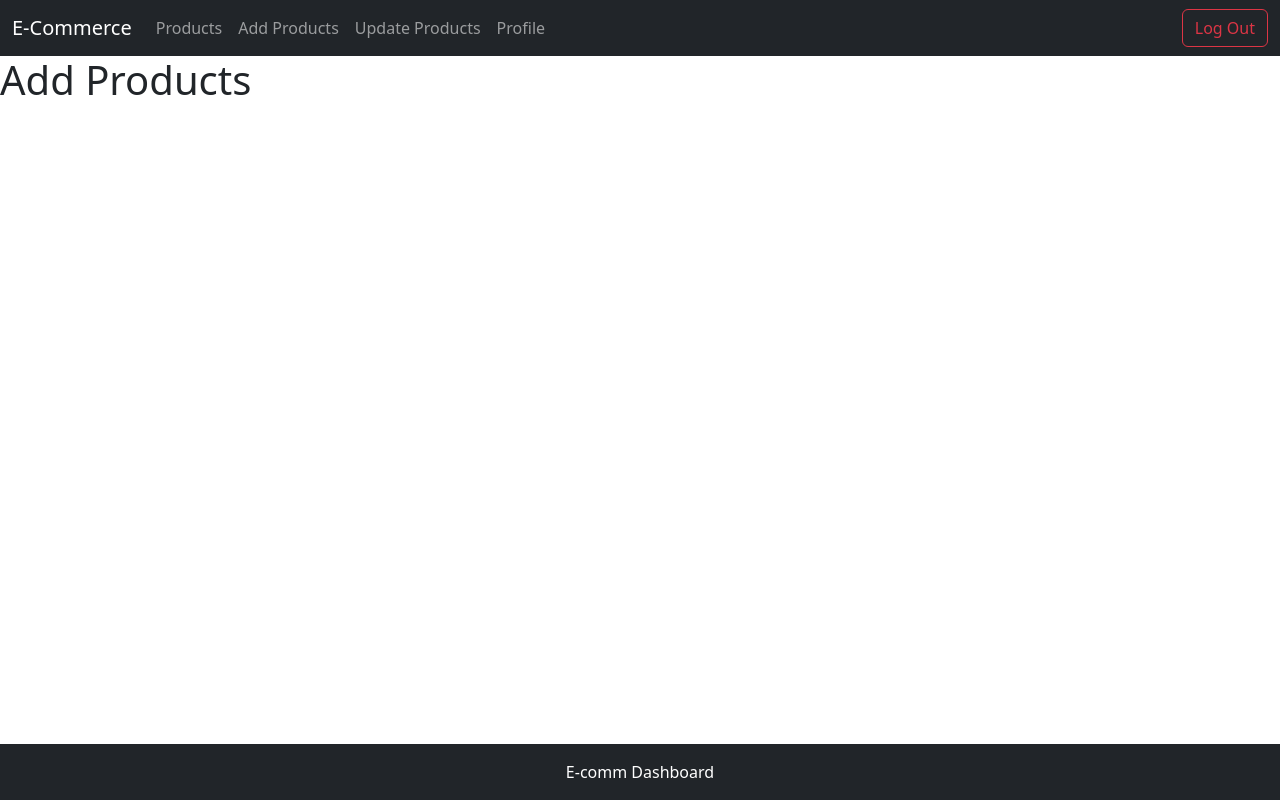
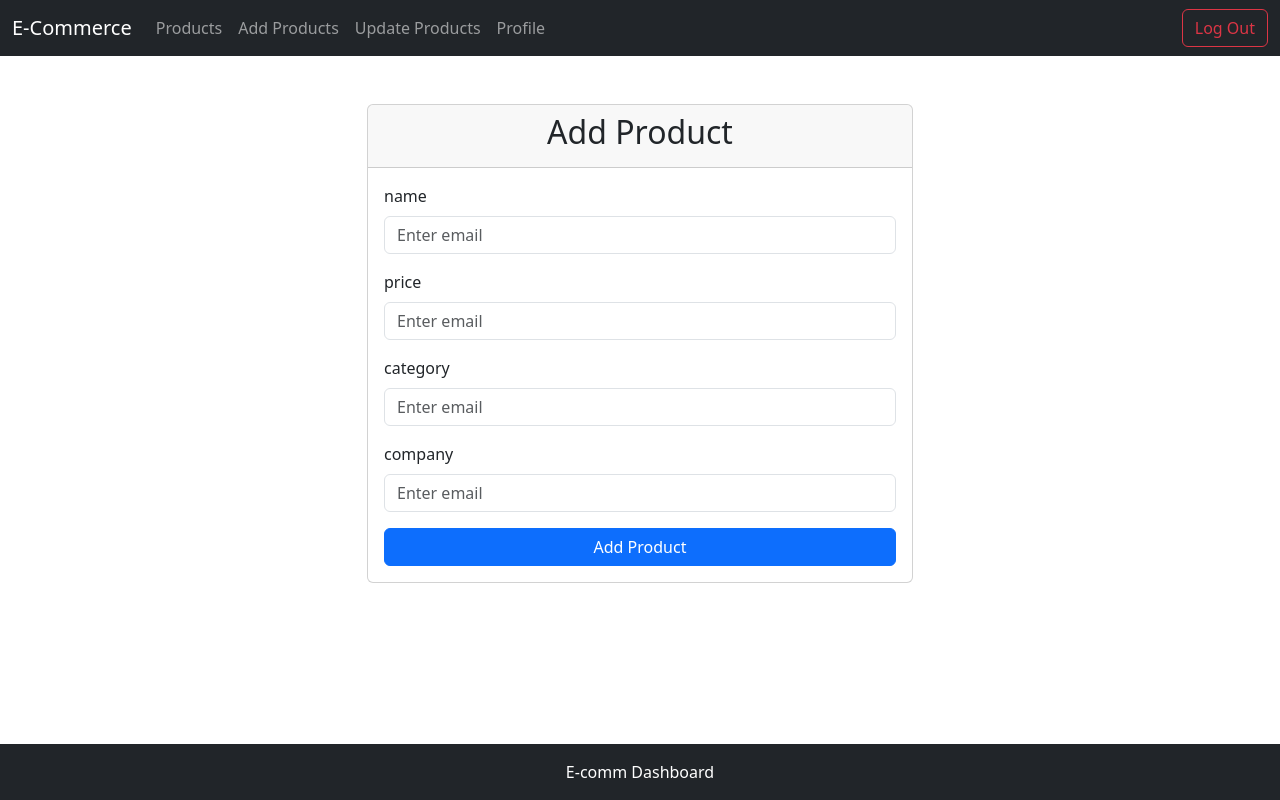
Before and after one commit to hassaan871/E-Dashboard-Frontend, a React (Create React App) app: page /add-products in a window 1280 px wide. Built offline with nearby package versions, Linux system fonts and the light colour scheme; sample sign-in values are in the browser's storage.

Commit message:
Add products ui component created

```diff
--- a/src/components/addProducts/AddProducts.js
+++ b/src/components/addProducts/AddProducts.js
@@ -1,11 +1,95 @@
-
+import { useState, useEffect } from "react";
+import { useNavigate } from "react-router-dom";
 
 const AddProducts = () => {
-    return(
-        <div>
-            <h1>Add Products</h1>
+
+    const [name, setName] = useState('')
+    const [price, setPrice] = useState('')
+    const [category, setCategory] = useState('')
+    const [userId, setUserId] = useState('6720e62e43aeb10a5d536b4d') //hardcoding userId for the time being
+    const [company, setCompany] = useState('')
+
+    const navigate = useNavigate()
+
+    useEffect(() => {
+        const auth = localStorage.getItem("user")
+        if(!auth){
+          navigate('/login')
+        }
+      }, [])
+
+    const handleSubmit = async (event) => {
+        console.warn(`name: ${name}`)
+        console.warn(`price: ${price}`)
+        console.warn(`category: ${category}`)
+        console.warn(`userId: ${userId}`)
+        console.warn(`company: ${company}`)
+    }
+    return (
+        <div className="container mt-5">
+            <div className="row justify-content-center">
+                <div className="col-md-6">
+                    <div className="card">
+                        <div className="card-header text-center">
+                            <h2>Add Product</h2>
+                        </div>
+                        <div className="card-body">
+                            <form onSubmit={handleSubmit}>
+                                <div className="mb-3">
+                                    <label htmlFor="email" className="form-label">name</label>
+                                    <input
+                                        type="text"
+                                        className="form-control"
+                                        id="email"
+                                        placeholder="Enter email"
+                                        value={name}
+                                        onChange={(e) => setName(e.target.value)}
+                                    />
+                                </div>
+                                <div className="mb-3">
+                                    <label htmlFor="email" className="form-label">price</label>
+                                    <input
+                                        type="text"
+                                        className="form-control"
+                                        id="email"
+                                        placeholder="Enter email"
+                                        value={price}
+                                        onChange={(e) => setPrice(e.target.value)}
+                                    />
+                                </div>
+                                <div className="mb-3">
+                                    <label htmlFor="email" className="form-label">category</label>
+                                    <input
+                                        type="text"
+                                        className="form-control"
+                                        id="email"
+                                        placeholder="Enter email"
+                                        value={category}
+                                        onChange={(e) => setCategory(e.target.value)}
+                                    />
+                                </div>
+                                <div className="mb-3">
+                                    <label htmlFor="email" className="form-label">company</label>
+                                    <input
+                                        type="text"
+                                        className="form-control"
+                                        id="email"
+                                        placeholder="Enter email"
+                                        value={company}
+                                        onChange={(e) => setCompany(e.target.value)}
+                                    />
+                                </div>
+
+                                <div className="d-grid">
+                                    <button type="submit" className="btn btn-primary">Add Product</button>
+                                </div>
+                            </form>
+                        </div>
+                    </div>
+                </div>
+            </div>
         </div>
     )
 }
 
-export default AddProducts
+export default AddProducts;
```
